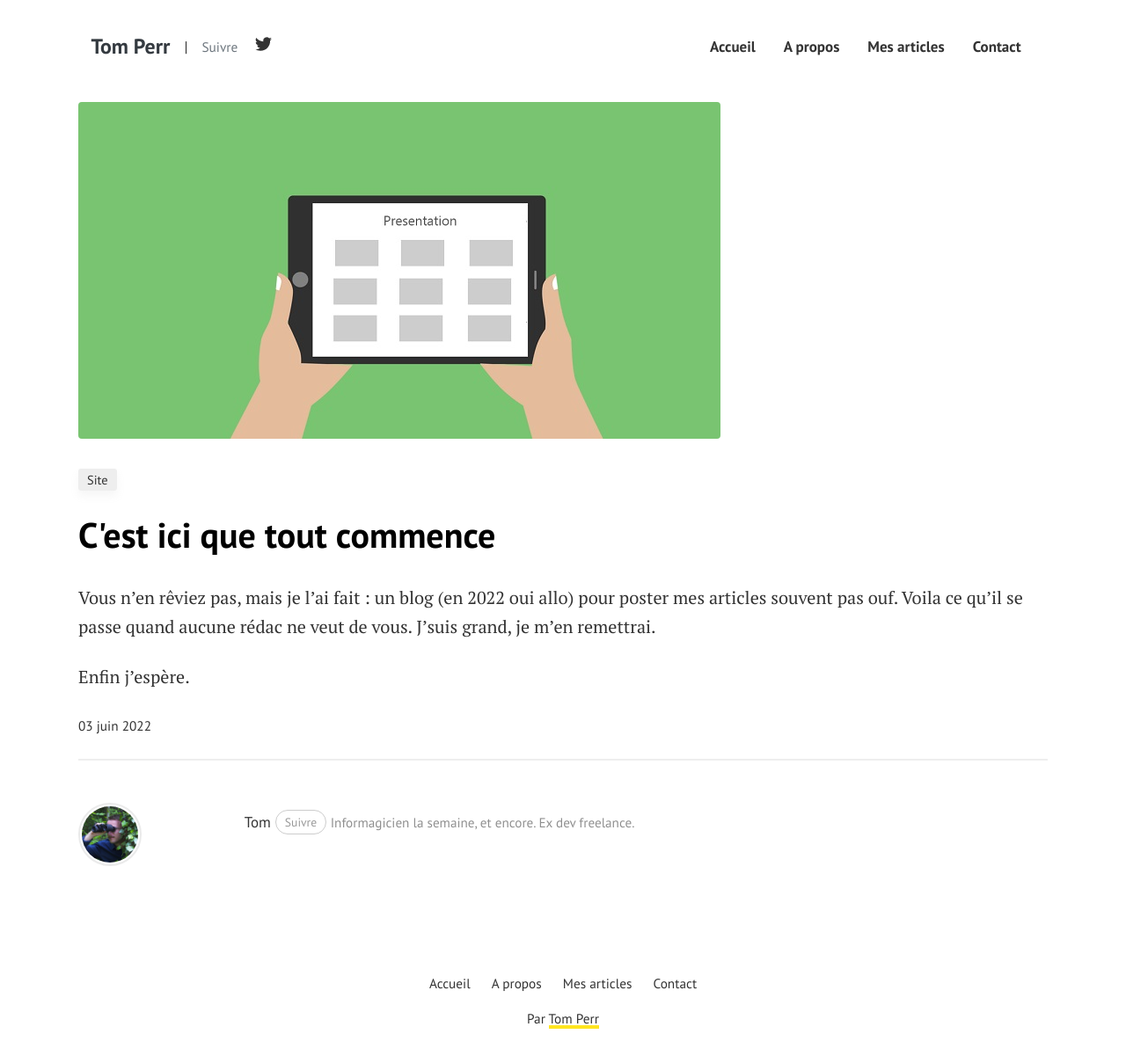
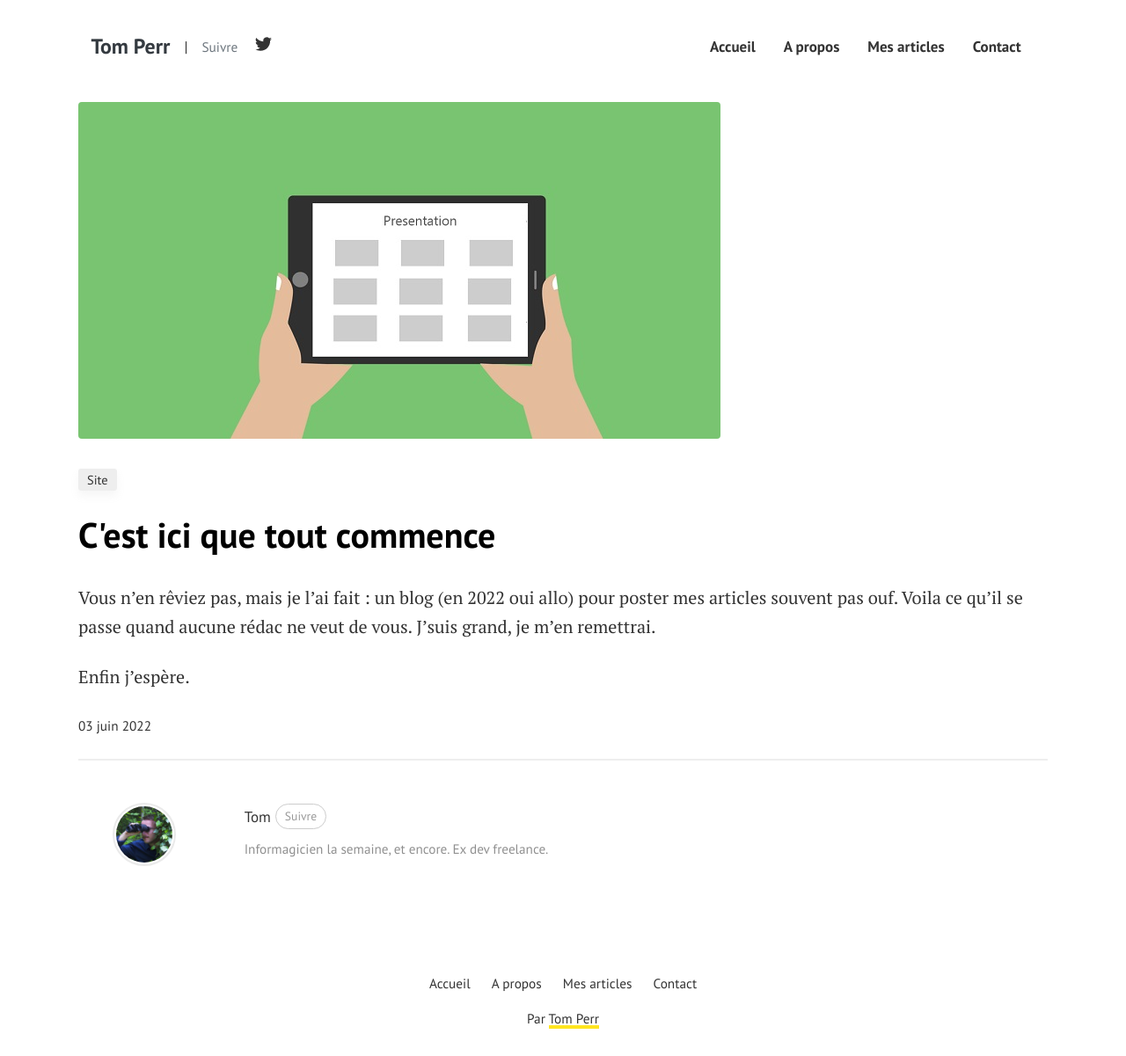
Before and after one commit to Yoshinker/yoshinker.github.io, a Jekyll site: the page built from _posts/2022-06-03-debut.md, in a window 1280 px wide and 1201 px high. Shown: the whole window at 88% size. Built offline with Jekyll 4.4.1, drawn with Linux system fonts in a browser that asks for light colours.

Commit message:
:iphone: fix line break on author box (#13)
* :iphone: fix line break on author box

* :iphone: center vertically author's picture

```diff
--- a/_layouts/post.html
+++ b/_layouts/post.html
@@ -76,12 +76,13 @@
 
              <!-- Author Box -->
                 {% if page.author %}
-				<div class="row post-top-meta">
-					<div class="col-md-2">
+				<div class="row post-top-meta align-items-center">
+					<div class="col-4 col-sm-3 col-md-2 text-center">
 						<img class="author-thumb" src="{{site.baseurl}}/{{author.avatar}}" alt="{{ author.display_name }}">
 					</div>
-					<div class="col-md-10">
+					<div class="col-8 col-sm-9 col-md-10 text-left">
 						<a target="_blank" class="link-dark" href="{{ author.web }}">{{ author.display_name }}</a><a target="_blank" href="{{ author.twitter }}" class="btn follow">Suivre</a>
+                        <br />
 						<span class="author-description">{{ author.description }}</span>
 					</div>
 				</div>
```
